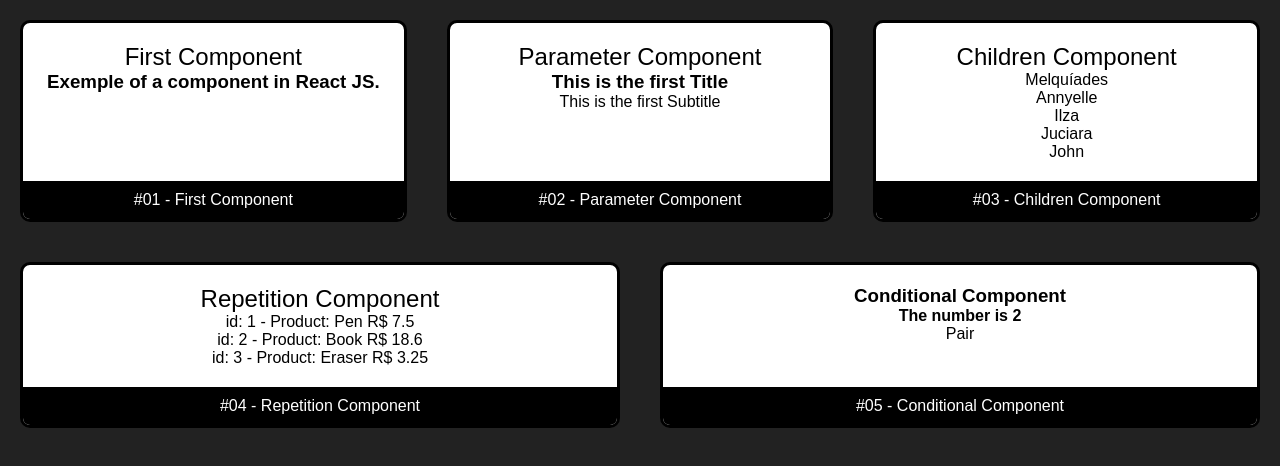
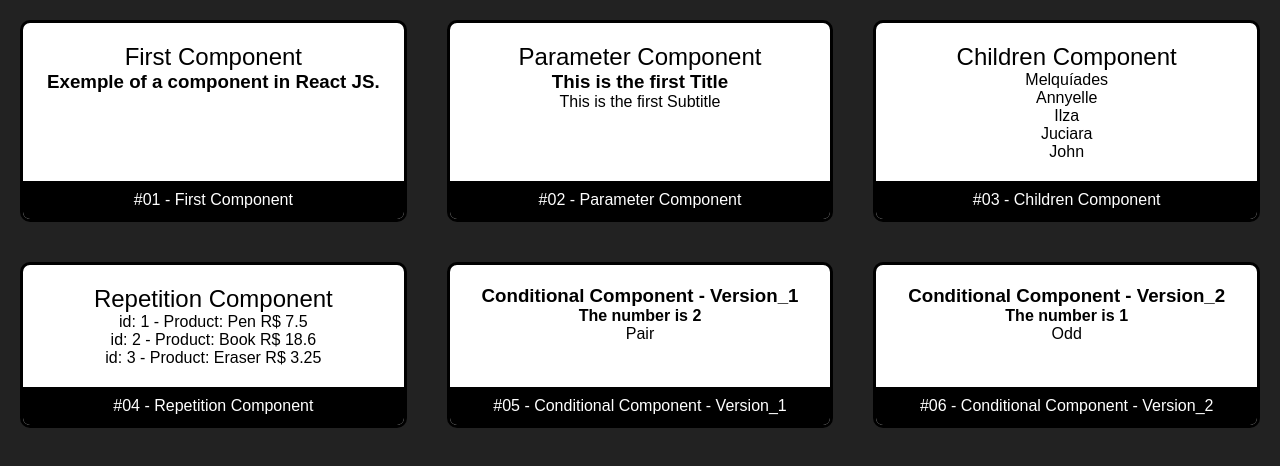
Before and after one commit to melquiadesmario/fundamentals-react, a React (Create React App) app: page / in a window 1280 px wide. Shown: the top 466 px of the page. Built offline with nearby package versions, Linux system fonts and the light colour scheme.

Commit message:
Conditional component version_2

```diff
--- a/src/App.jsx
+++ b/src/App.jsx
@@ -8,6 +8,7 @@ import ChildrenComponent from '../src/components/ChildrenComponent'
 import Card from '../src/components/layout/Card'
 import RepetitionComponent from '../src/components/RepetitionComponent'
 import ConditionalComponent from '../src/components/ConditionalComponent'
+import ConditionalWithIFComponent from '../src/components/ConditionalWithIFComponent'
 
 const App = () => {
     return(
@@ -39,8 +40,12 @@ const App = () => {
                 <RepetitionComponent />
             </Card>
 
-            <Card title='#05 - Conditional Component'>
+            <Card title='#05 - Conditional Component - Version_1'>
                 <ConditionalComponent number={ 2 } />
+            </Card>
+
+            <Card title='#06 - Conditional Component - Version_2'>
+                <ConditionalWithIFComponent number={ 1 } />
             </Card>
         </div>
     )
--- a/src/components/ConditionalComponent.jsx
+++ b/src/components/ConditionalComponent.jsx
@@ -3,7 +3,7 @@ import React from 'react'
 const ConditionalComponent = props => {
     return(
         <div>
-            <h3>Conditional Component</h3>
+            <h3>Conditional Component - Version_1</h3>
             <h4>The number is { props.number }</h4>
             { props.number % 2 == 0
                 ? <span>Pair</span>
--- /dev/null
+++ b/src/components/ConditionalWithIFComponent.jsx
@@ -0,0 +1,20 @@
+import React from 'react'
+
+import If from './If'
+
+const ConditionalWithIFComponent = props => {
+    return(
+        <div>
+            <h3>Conditional Component - Version_2</h3>
+            <h4>The number is { props.number }</h4>
+            <If test={ props.number % 2 == 0 }>
+                <span>Pair</span>
+            </If>
+            <If test={ props.number % 2 == 1 }>
+                <span>Odd</span>
+            </If>
+        </div>
+    )
+}
+
+export default ConditionalWithIFComponent
--- /dev/null
+++ b/src/components/If.jsx
@@ -0,0 +1,9 @@
+const If = props => {
+    if(props.test){
+        return props.children
+    }else{
+        return false
+    }
+}
+
+export default If
```
